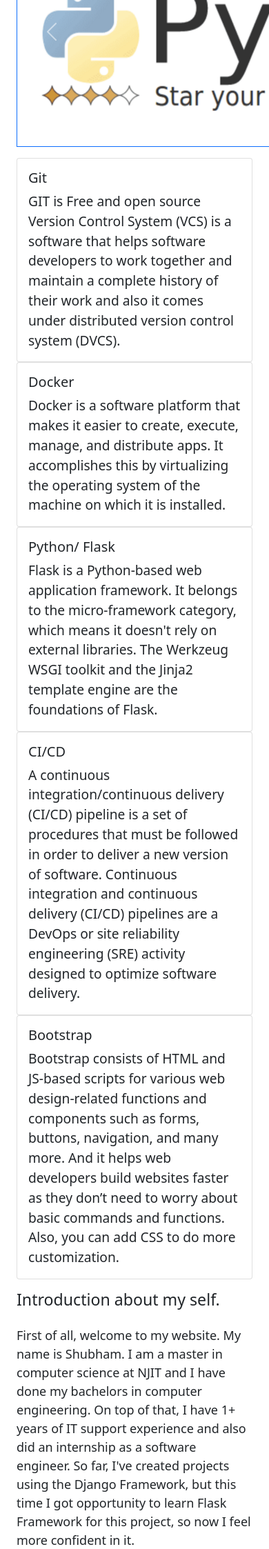
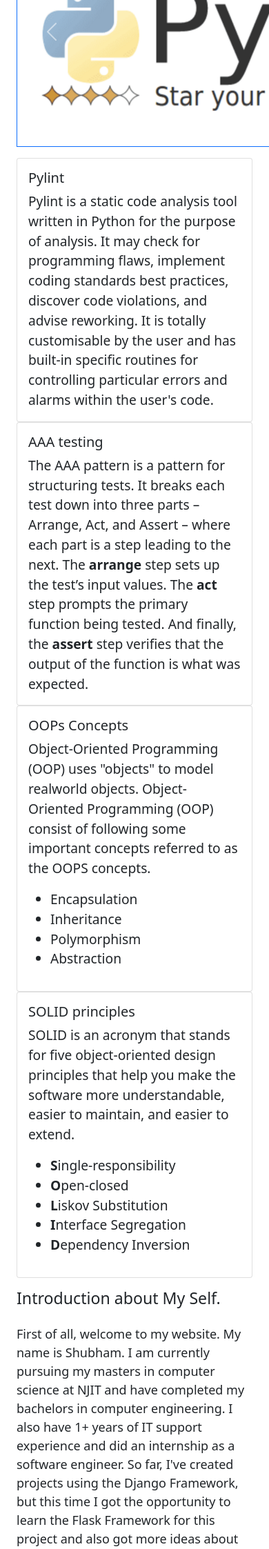
Before and after one commit to shuubhampatel/Flask_docker_Project1, a Flask app: page / in a window 390 px wide; the page is wider, and only the part inside the window is pictured. Shown: the part 434-2680 px from the top of that part at 69% size. Run offline with Flask 2, Linux system fonts and the light colour scheme.

Commit message:
added content to index page

```diff
--- a/app/simple_pages/templates/index.html
+++ b/app/simple_pages/templates/index.html
@@ -5,20 +5,22 @@
         <div id="carouselExampleControls" class="carousel slide " data-bs-ride="carousel">
             <div class="carousel-inner">
                 <div class="carousel-item active">
-                    <a href="/pylint"><img src="{{ url_for('static', filename='images/pylint.png') }}" class="d-block w-100"
-                                        alt="pylint"></a>
+                    <a href="/pylint"><img src="{{ url_for('static', filename='images/pylint.png') }}"
+                                           class="d-block w-100"
+                                           alt="pylint"></a>
                 </div>
                 <div class="carousel-item ">
                     <a href="/aaa"><img src="{{ url_for('static', filename='images/aaa.png') }}"
-                                           class="d-block w-100" alt="aaa"></a>
+                                        class="d-block w-100" alt="aaa"></a>
                 </div>
                 <div class="carousel-item">
                     <a href="/oops"><img src="{{ url_for('static', filename='images/oops.png') }}"
-                                          class="d-block w-100" alt="oops"></a>
+                                         class="d-block w-100" alt="oops"></a>
                 </div>
                 <div class="carousel-item">
-                    <a href="/solid"><img src="{{ url_for('static', filename='images/solid.png') }}" class="d-block w-100"
-                                         alt="solid"></a>
+                    <a href="/solid"><img src="{{ url_for('static', filename='images/solid.png') }}"
+                                          class="d-block w-100"
+                                          alt="solid"></a>
                 </div>
             </div>
             <button class="carousel-control-prev" type="button" data-bs-target="#carouselExampleControls"
@@ -39,12 +41,13 @@
     <div class="row class= mt-3 mb-3">
         <!-- card col 1 -->
         <div class="col-sm">
-            <div class="card" href="#" style="length:20rem;">
+            <div class="card" href="#">
                 <div class="card-body">
-                    <h5 class="card-title">Git</h5>
-                    <p class="card-text">GIT is Free and open source Version Control System (VCS) is a software
-                        that helps software developers to work together and maintain a complete history of their work
-                        and also it comes under distributed version control system (DVCS).
+                    <h5 class="card-title">Pylint</h5>
+                    <p class="card-text">Pylint is a static code analysis tool written in Python for the purpose of
+                        analysis. It may check for programming flaws, implement coding standards best practices,
+                        discover code violations, and advise reworking. It is totally customisable by the user and has
+                        built-in specific routines for controlling particular errors and alarms within the user's code.
                     </p>
                 </div>
             </div>
@@ -55,10 +58,13 @@
         <div class="col-sm">
             <div class="card" href="#">
                 <div class="card-body">
-                    <h5 class="card-title">Docker</h5>
-                    <p class="card-text">Docker is a software platform that makes it easier to create, execute, manage,
-                        and distribute apps. It accomplishes this by virtualizing the operating system of the machine on
-                        which it is installed.</p>
+                    <h5 class="card-title">AAA testing</h5>
+                    <p class="card-text">The AAA pattern is a pattern for structuring tests. It breaks each test down
+                        into three parts – Arrange, Act, and Assert – where each part is a step leading to the next. The
+                        <b>arrange</b> step sets up the test’s input values. The <b>act</b> step prompts the primary
+                        function being
+                        tested. And finally, the <b>assert</b> step verifies that the output of the function is what was
+                        expected.</p>
                 </div>
             </div>
         </div>
@@ -68,10 +74,18 @@
         <div class="col-sm">
             <div class="card" href="#">
                 <div class="card-body">
-                    <h5 class="card-title">Python/ Flask</h5>
-                    <p class="card-text">Flask is a Python-based web application framework. It belongs to the
-                        micro-framework category, which means it doesn't rely on external libraries. The Werkzeug WSGI
-                        toolkit and the Jinja2 template engine are the foundations of Flask.</p>
+                    <h5 class="card-title">OOPs Concepts</h5>
+                    <p class="card-text">Object-Oriented Programming (OOP) uses "objects" to model realworld objects.
+                        Object-Oriented Programming (OOP) consist of following some important concepts referred to as
+                        the OOPS
+                        concepts.
+                    <ul>
+                        <li>Encapsulation</li>
+                        <li>Inheritance</li>
+                        <li>Polymorphism</li>
+                        <li>Abstraction</li>
+                    </ul>
+                    </p>
 
                 </div>
             </div>
@@ -82,49 +96,42 @@
         <div class="col-sm">
             <div class="card" href="#">
                 <div class="card-body">
-                    <h5 class="card-title">CI/CD</h5>
-                    <p class="card-text">A continuous integration/continuous delivery (CI/CD) pipeline is a set of
-                        procedures that must be followed in order to deliver a new version of software. Continuous
-                        integration and continuous delivery (CI/CD) pipelines are a DevOps or site reliability
-                        engineering (SRE) activity designed to optimize software delivery.</p>
+                    <h5 class="card-title">SOLID principles</h5>
+                    <p class="card-text">SOLID is an acronym that stands for five object-oriented design principles that
+                        help you make the software more understandable, easier to maintain, and easier to extend.
+                    <ul>
+                        <li><b>S</b>ingle-responsibility</li>
+                        <li><b>O</b>pen-closed</li>
+                        <li><b>L</b>iskov Substitution</li>
+                        <li><b>I</b>nterface Segregation</li>
+                        <li><b>D</b>ependency Inversion</li>
+                    </ul>
+                    </p>
                 </div>
             </div>
         </div>
         <!-- card col 4 end -->
 
-        <!-- card col 5 -->
-        <div class="col-sm">
-            <div class="card" href="#">
-                <div class="card-body">
-                    <h5 class="card-title">Bootstrap</h5>
-                    <p class="card-text">Bootstrap consists of HTML and JS-based scripts for various web design-related
-                        functions and components such as forms, buttons, navigation, and many more. And it helps web
-                        developers build websites faster as they don’t need to worry about basic commands and functions.
-                        Also, you can add CSS to do more customization.</p>
-                </div>
-            </div>
-        </div>
-        <!-- card col 5 end -->
 
     </div>
     <!-- card row 1 end -->
 
     <!-- content row -->
     <div class="row">
-    <h3><p>Introduction about my self.</p></h3>
+        <h3><p>Introduction about My Self.</p></h3>
 
-    <p style="font-size: large">First of all, welcome to my website. My name is Shubham. I am a master in computer
-        science at NJIT and I have
-        done my bachelors in computer engineering. On top of that, I have 1+ years of IT support experience and also did
-        an internship as a software engineer. So far, I've created projects using the Django Framework, but this time I
-        got opportunity to learn Flask Framework for this project, so now I feel more confident in it.</p>
-    <p style="font-size: large">
-        I have created this homepage under the project of Web system development to get hands-on experience and to get
-        familiar with different technologies such as Docker, Git, Python-Flask, CI/CD, and Bootstrap, including Pytest,
-        which is used to test a page to verify whether it is successfully loading or not.</p>
-    <p style="font-size: large">To quickly refresh on Docker, Git, Python-Flask, CI/CD, and Bootstrap, click on the
-        navigation bar and go through each technology. Also, you can click on any carousel to quickly navigate
-        through that page.</p>
+        <p style="font-size: large">First of all, welcome to my website. My name is Shubham. I am currently pursuing
+            my masters in computer science at NJIT and have completed my bachelors in computer engineering. I also have
+            1+ years of IT support experience and did an internship as a software engineer. So far, I've created
+            projects using the Django Framework, but this time I got the opportunity to learn the Flask Framework for
+            this project and also got more ideas about Pylint, AAA Testing, OOPS Concepts, and SOLID principles.</p>
+        <p style="font-size: large">
+            This Web development work is done under the project of Web system development IS601 subject to get
+            hands-on experience and to get familiar with different technologies such as Docker, Git, Python-Flask,
+            CI/CD, and Bootstrap, including Pytest, Pylint, AAA Testing, OOPS Concepts, and SOLID principles. </p>
+        <p style="font-size: large">To quickly refresh on Pylint, AAA Testing, OOPS Concepts, and SOLID Principles,
+            click on the navigation bar and go through each technology. Also, you can click on any carousel to quickly
+            navigate through that page.</p>
 
     </div>
     <!-- content row end-->
```
